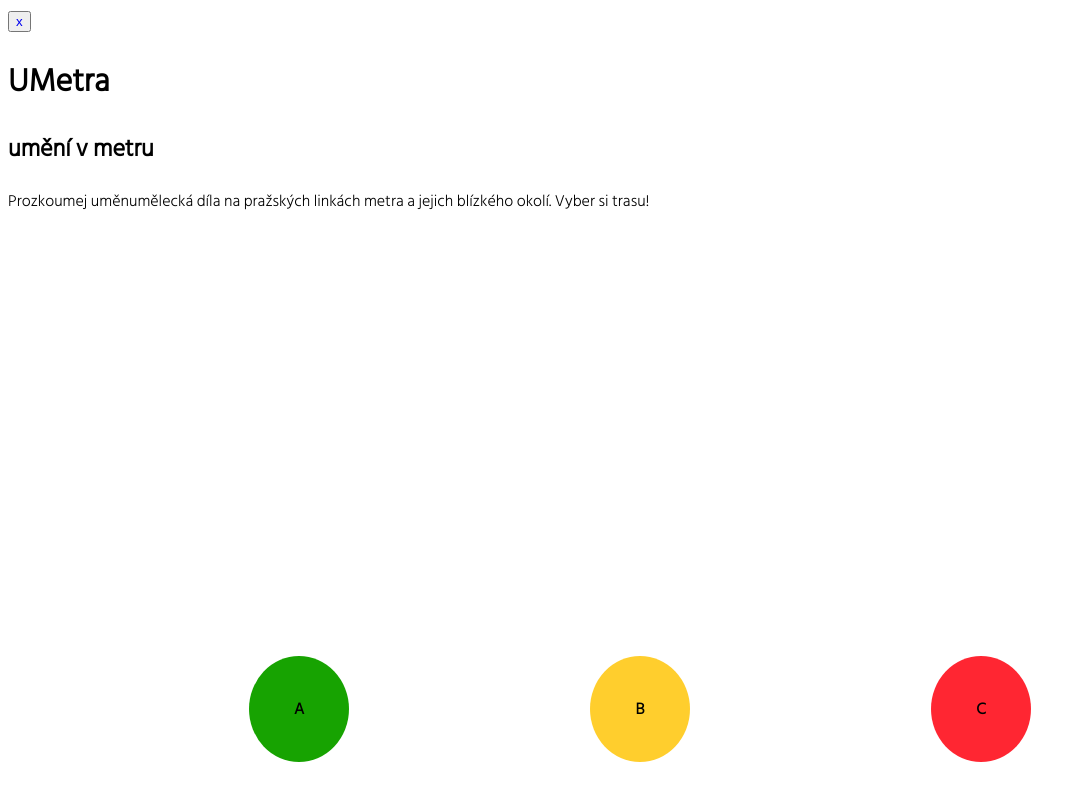
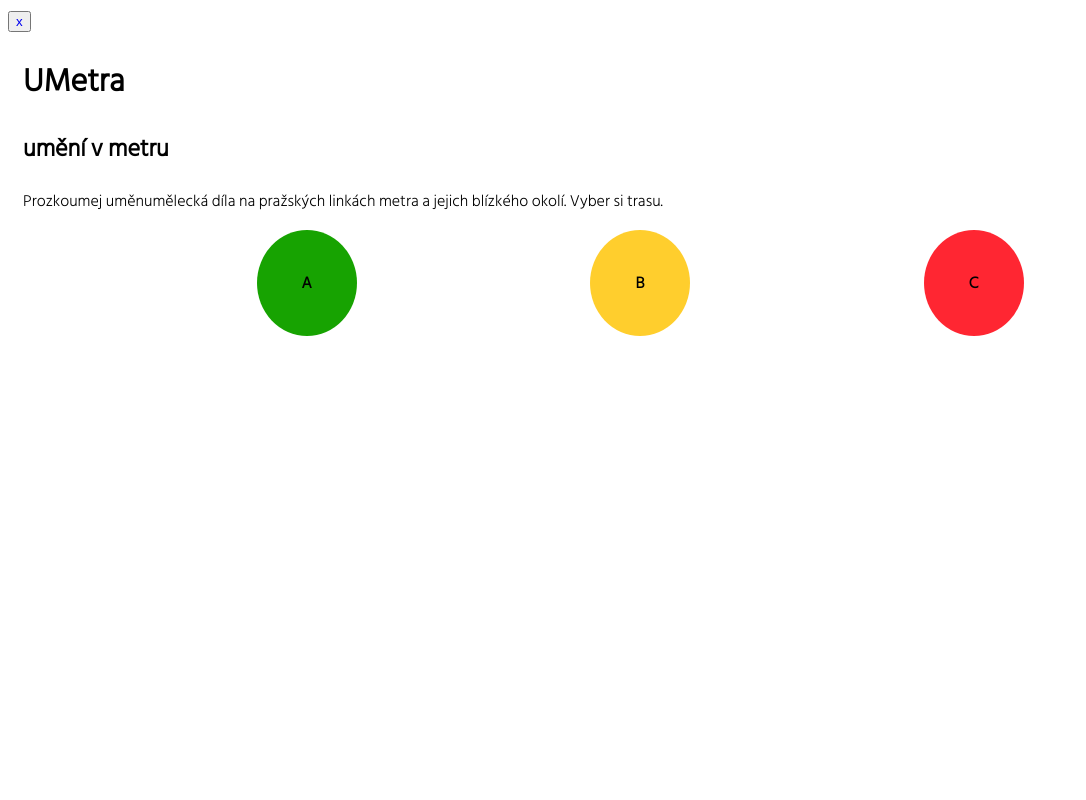
Before and after one commit to hrafil/UMetra_next.js, a Next.js app: page / in a window 1280 px wide. Shown: the top 800 px of the page, without its empty margins (0-1086 px from the left). Built offline with nearby package versions, Linux system fonts and the light colour scheme.

Commit message:
Zaklad animace

```diff
--- a/pages/index.js
+++ b/pages/index.js
@@ -5,23 +5,31 @@ import React, { useState } from 'react';
 
 const Home = () => {
   const [title, setTitle] = useState('UMetra');
+  // const [b, setB] = useState('B');
+  const [yellowLink, setYellowLink] = useState('');
 
   const handleTitle = () =>
     title === 'UMetra' ? setTitle('Umetra') : setTitle('UMetra');
 
+  const handleClick = (e) => {
+    e.preventDefault();
+    // setB('');
+    // window.setTimeout(() => {}, 100000);
+  };
+
   return (
-    <div>
+    <div className="container_home">
       <h1 onClick={handleTitle}>{title}</h1>
       <h2>umění v metru</h2>
       <p>
         Prozkoumej uměnumělecká díla na pražských linkách metra a jejich
-        blízkého okolí. Vyber si trasu!
+        blízkého okolí. Vyber si trasu.
       </p>
-      <div className="container_home">
+      <div className="btn_home">
         <li className="btn_green">
           <Link href="/line-a">A</Link>
         </li>
-        <li className="btn_yellow">
+        <li onClick={handleClick} className="btn_yellow">
           <Link href="/line-b">B</Link>
         </li>
         <li className="btn_red">
--- a/styles/globals.css
+++ b/styles/globals.css
@@ -24,11 +24,15 @@ a {
 /* Home page */
 
 .container_home {
+  margin: 0 15px;
+}
+
+.btn_home {
   text-align: center;
   display: flex;
   flex-direction: row;
   justify-content: space-evenly;
-  margin: 35% 0;
+  margin: auto 0;
 }
 
 ul {
@@ -42,7 +46,7 @@ li {
   list-style: none;
 }
 
-.container_home a {
+.btn_home a {
   text-decoration: none;
   min-width: 100px;
   display: inline-block;
@@ -58,6 +62,13 @@ li {
 
 .btn_yellow {
   background-color: #ffce2d;
+}
+
+.btn_yellow {
+  transition: all 1s ease-in-out;
+}
+.btn_yellow:active {
+  transform: scale(100);
 }
 
 .btn_red {
```
Also changed, not shown: pages/line-a.js (deleted, +0 -21 lines), pages/pokus.js (added).
